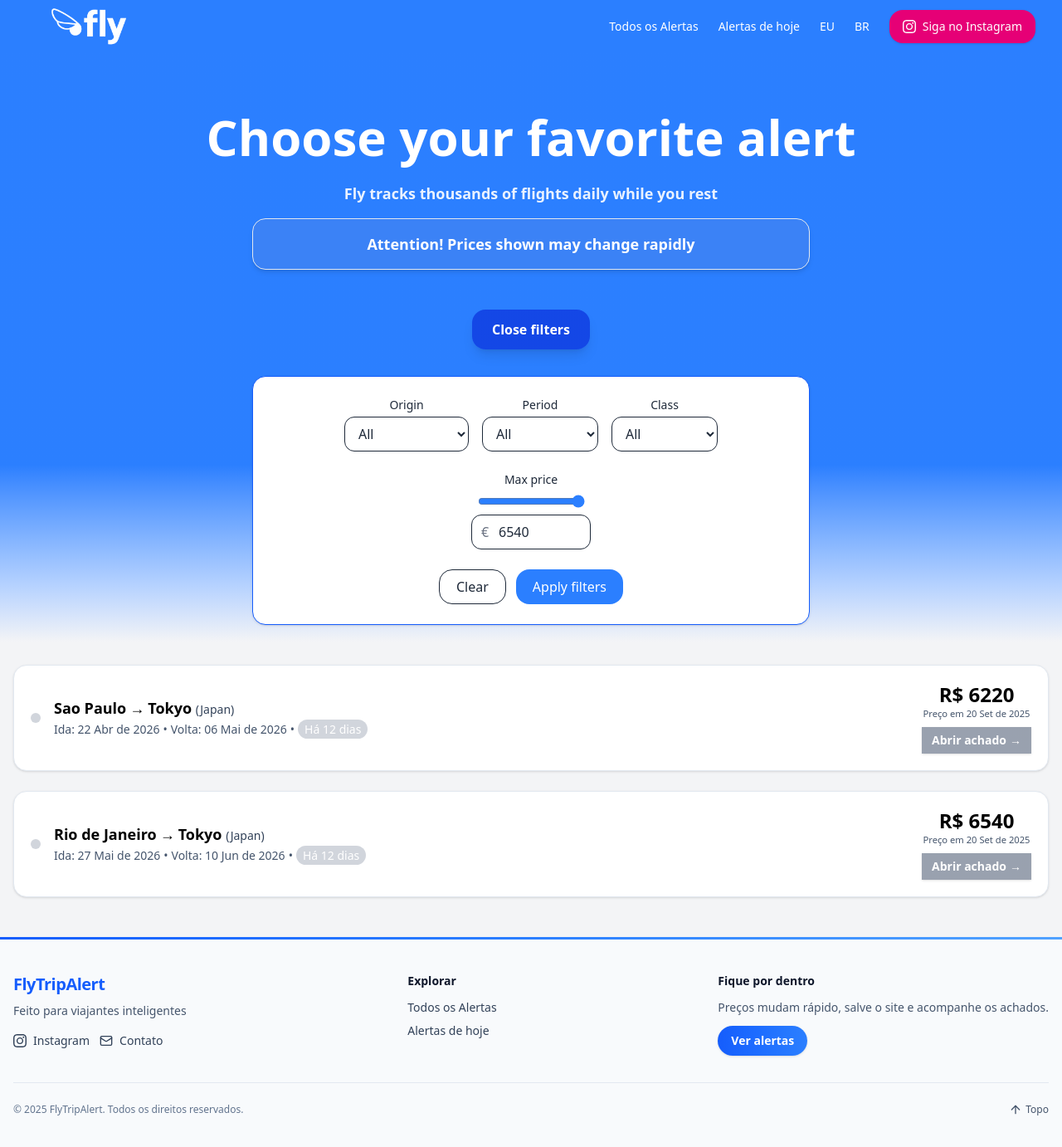
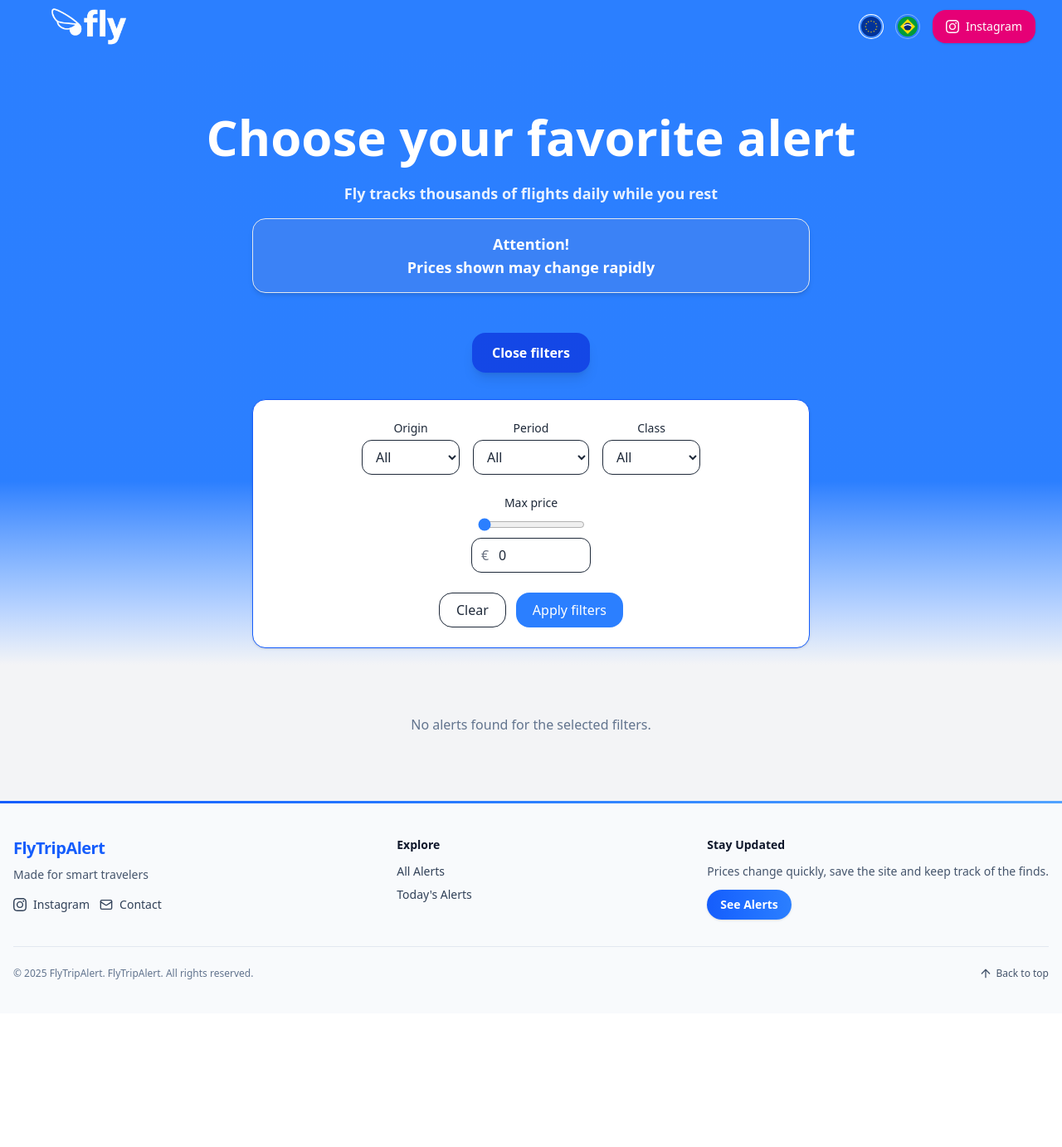
Before and after one commit to GCOUTO-FONSECA/flytripalert_js-site, a Next.js app: page /eu in a window 1280 px wide. Shown: the top 1382 px of the page at 83% size. After the commit the page ends 1221 px from the top, so only its background shows below. Built offline with nearby package versions, Linux system fonts and the light colour scheme.

Commit message:
Add regional layouts and update footer translations for BR and EU

```diff
--- /dev/null
+++ b/app/br/layout.tsx
@@ -0,0 +1,11 @@
+// app/br/layout.tsx
+import Footer from "@/components/Footer";
+
+export default function BrLayout({ children }: { children: React.ReactNode }) {
+  return (
+    <>
+      {children}
+      <Footer region="br" />
+    </>
+  );
+}
--- a/app/br/page.tsx
+++ b/app/br/page.tsx
@@ -41,9 +41,6 @@ export default async function BRpage({
           </Suspense>
         </div>
       </section>
-
-      {/* FOOTER */}
-      <Footer />
     </div>
   );
 }
--- /dev/null
+++ b/app/eu/layout.tsx
@@ -0,0 +1,11 @@
+// app/eu/layout.tsx
+import Footer from "@/components/Footer";
+
+export default function EuLayout({ children }: { children: React.ReactNode }) {
+  return (
+    <>
+      {children}
+      <Footer region="eu" />
+    </>
+  );
+}
--- a/app/eu/page.tsx
+++ b/app/eu/page.tsx
@@ -41,9 +41,6 @@ export default async function EUpage({
           </Suspense>
         </div>
       </section>
-
-      {/* FOOTER */}
-      <Footer />
     </div>
   );
 }
--- a/app/layout.tsx
+++ b/app/layout.tsx
@@ -10,6 +10,7 @@ export const metadata: Metadata = {
     default: "FlyTripAlert",
     template: "%s • FlyTripAlert",
   },
+
   description: "Alertas de passagens aéreas",
   themeColor: "#ffffff",
   manifest: "/icons/site.webmanifest",
@@ -38,8 +39,6 @@ export const metadata: Metadata = {
   },
 };
 
-
-
 import { ReactNode } from "react";
 
 export default function RootLayout({ children }: { children: ReactNode }) {
--- a/components/AlertCard.tsx
+++ b/components/AlertCard.tsx
@@ -43,18 +43,40 @@ const gradientByColor: Record<string, string> = {
   gray: "bg-gradient-to-r from-gray-400 to-gray-400 hover:from-gray-500 hover:to-gray-300",
 };
 
-function translateDate(dateStr: string, translateTo: string): string {
+function translateDate(dateStr: string, region: "br" | "eu"): string {
   const date = new Date(dateStr);
+  const translateTo = region === "br" ? 'pt-BR' : 'en-GB';
   let newDate = date.toLocaleDateString(translateTo, { day: '2-digit', month: 'short', year: 'numeric' }).replace(".", "").replace(" de ", " ");
   // Capitalize first letter of month
   newDate = newDate.replace(/(\d{2}) (\w)(\w+)/, (match, d, m1, mRest) => `${d} ${m1.toUpperCase()}${mRest}`);
   return newDate;
 }
 
+export default function AlertCard(p: Props & { region: "br" | "eu" }) {
+  const { region } = p;
+  const LOCALE_BY_REGION = { br: "pt-BR", eu: "en" } as const;
 
+  function rtAgo(n: number, unit: Intl.RelativeTimeFormatUnit, region: "br"|"eu") {
+    const rtf = new Intl.RelativeTimeFormat(LOCALE_BY_REGION[region], { numeric: "auto" });
 
-
-export default function AlertCard(p: Props) {
+    return rtf.format(-n, unit);
+  }
+  // Traduções de textos fixos
+  const dict = {
+    br: {
+      from: "Ida",
+      to: "Volta",
+      priceOn: "Preço em",
+      OpenDeal: "Abrir achado"
+    },
+    eu: {
+     from: "From",
+     to: "To",
+     priceOn: "Price on",
+     OpenDeal: "Open deal"
+    },
+  } as const;
+  const t = dict[region];
   const elapsedTime = elapsedDays(p.found_at);
   const color = ratingColor(p.found_at);
   const buttonColor = openLinkColor(p.found_at);
@@ -88,14 +110,14 @@ export default function AlertCard(p: Props) {
 
         {/* Ida / Volta in the same grid*/}
         <span className="text-xs text-slate-500 font-normal">Ida:</span>
-        <span className="text-sm text-slate-600">{translateDate(p.depart, 'pt-BR')}</span>
+        <span className="text-sm text-slate-600">{translateDate(p.depart, region)}</span>
 
         <span className="text-xs text-slate-500 font-normal">Volta:</span>
-        <span className="text-sm text-slate-600">{translateDate(p.return, 'pt-BR')}</span>
+        <span className="text-sm text-slate-600">{translateDate(p.return, region)}</span>
       </div>
       {/* Score */}
       <span className={`sm:hidden inline-flex w-fit px-2 py-0.5 mt-2 rounded-full text-white font-medium ${color}`}>
-        {elapsedTime >= 1 ? elapsedTime === 1 ? "Há 1 dia" : "Há " + elapsedTime.toString() + " dias" : "Hoje"}
+        {rtAgo(elapsedTime, "day", region)}
       </span>
 
       {/* CONFIGURE CARD FOR DESKTOP (sm+) */}
@@ -103,17 +125,17 @@ export default function AlertCard(p: Props) {
                     [&>span]:inline sm:[&>span]:whitespace-nowrap
                       sm:[&>span:not(:last-child)]:after:content-['•']
                       sm:[&>span:not(:last-child)]:after:mx-1">
-          <span>Ida: {translateDate(p.depart, 'pt-BR')}</span>
-          <span>Volta: {translateDate(p.return, 'pt-BR')}</span>
+          <span>{t.from}: {translateDate(p.depart, region)}</span>
+          <span>{t.to}: {translateDate(p.return, region)}</span>
           <span className={`px-2 py-0.5 rounded-full text-white font-medium ${color} inline-flex w-fit`}>
-            {elapsedTime >= 1 ? elapsedTime === 1 ? "Há 1 dia" : "Há " + elapsedTime.toString() + " dias" : "Hoje"}
+            {rtAgo(elapsedTime, "day", region)}
           </span>
         </p>
       </div>
     <div className="self-center flex flex-col items-center justify-center text-center">
     <div className="text-xl sm:text-2xl font-bold leading-tight">
         {p.currency} {p.price}
-        <p className="text-slate-600 font-light text-[0.5rem] sm:text-xs md:text-sm lg:text-[0.7rem]">Preço em {translateDate(p.found_at, 'pt-BR')}</p>
+        <p className="text-slate-600 font-light text-[0.5rem] sm:text-xs md:text-sm lg:text-[0.7rem]">{t.priceOn} {translateDate(p.found_at, region)}</p>
     </div>
 
     <Link
@@ -134,7 +156,7 @@ export default function AlertCard(p: Props) {
       }
       }}
     >
-      Abrir achado
+      {t.OpenDeal}
       <span aria-hidden="true">→</span>
     </Link>
     </div>
--- a/components/AlertsSection.tsx
+++ b/components/AlertsSection.tsx
@@ -26,6 +26,17 @@ export default function AlertsSection({
     searchParams?: { [key: string]: string | string[] | undefined };
     region: "br" | "eu";
     }) {
+    // Traduções de textos fixos
+    const dict = {
+      br: {
+        notfound: " Nenhum alerta encontrado para os filtros selecionados.",
+      },
+      eu: {
+        notfound: " No alerts found for the selected filters.",
+      },
+    } as const;
+
+    const t = dict[region];
     // definir tamanho das paginas
     const PAGE_SIZE = 10;
     // ler alertas em data/deals.json
@@ -91,12 +102,12 @@ export default function AlertsSection({
     <div>
       {total === 0 ? (
         <div className="py-8 text-center text-slate-500">
-          Nenhum alerta encontrado para os filtros selecionados.
+          {t.notfound}
         </div>
       ) : (
         <div className="grid grid-cols-1 gap-4 sm:gap-6">
           {alertsVisible.map((a, i) => (
-            <AlertCard key={a.id + i} {...a} />
+            <AlertCard key={a.id + i} {...a} region={region} />
           ))}
         </div>
       )}
--- a/components/Footer.tsx
+++ b/components/Footer.tsx
@@ -3,9 +3,39 @@ import Link from "next/link";
 import { Mail, ArrowUp } from "lucide-react";
 import { SiInstagram } from "react-icons/si";
 
-export default function Footer() {
+type Region = "eu" | "br";
+
+export default function Footer({ region }: { region: Region }) {
   const year = new Date().getFullYear();
+  // Traduções de textos fixos
+  const dict = {
+    br: {
+      slogan: "Feito para viajantes inteligentes",
+      contact: "Contato",
+      backToTop: "Voltar ao topo",
+      explore: "Explorar",
+      allAlerts: "Todos os Alertas",
+      alertsToday: "Alertas de hoje",
+      stayUpdated: "Fique por dentro",
+      pricesChange: "Preços mudam rápido, salve o site e acompanhe os achados.",
+      seeAlerts: "Ver alertas",
+      copyright: "FlyTripAlert. Todos os direitos reservados."
+    },
+    eu: {
+      slogan: "Made for smart travelers",
+      contact: "Contact",
+      backToTop: "Back to top",
+      explore: "Explore",
+      allAlerts: "All Alerts",
+      alertsToday: "Today's Alerts",
+      stayUpdated: "Stay Updated",
+      pricesChange: "Prices change quickly, save the site and keep track of the finds.",
+      seeAlerts: "See Alerts",
+      copyright: "FlyTripAlert. All rights reserved."
+    },
+  } as const;
 
+  const t = dict[region];
   return (
     <footer className="mt-16 bg-slate-50 text-slate-700">
       {/* faixa superior em gradiente */}
@@ -19,7 +49,7 @@ export default function Footer() {
               FlyTripAlert
             </Link>
             <p className="mt-2 text-sm text-slate-600">
-              Feito para viajantes inteligentes
+              {t.slogan}
             </p>
             <div className="mt-4 flex items-center gap-3 text-center">
               <Link
@@ -36,25 +66,25 @@ export default function Footer() {
                 aria-label="Enviar email para contato"
               >
                 <Mail className="h-4 w-4" />
-                Contato
+                {t.contact}
               </Link>
             </div>
           </div>
 
           {/* navegação principal */}
           <nav aria-label="Navegação" className="text-sm">
-            <h4 className="mb-3 font-semibold text-slate-900">Explorar</h4>
+            <h4 className="mb-3 font-semibold text-slate-900">{t.explore}</h4>
             <ul className="space-y-2">
-              <li><Link href="/#alerts" className="hover:text-blue-600">Todos os Alertas</Link></li>
-              <li><Link href="/?page=1&periodo=24h" className="hover:text-blue-600">Alertas de hoje</Link></li>
+              <li><Link href="/#alerts" className="hover:text-blue-600">{t.allAlerts}</Link></li>
+              <li><Link href="/?page=1&periodo=24h" className="hover:text-blue-600">{t.alertsToday}</Link></li>
             </ul>
           </nav>
 
           {/* chamada rápida */}
           <div className="text-sm">
-            <h4 className="mb-3 font-semibold text-slate-900">Fique por dentro</h4>
+            <h4 className="mb-3 font-semibold text-slate-900">{t.stayUpdated}</h4>
             <p className="text-slate-600">
-              Preços mudam rápido, salve o site e acompanhe os achados.
+              {t.pricesChange}
             </p>
             <Link
               href="/#alerts"
@@ -63,7 +93,7 @@ export default function Footer() {
                          font-semibold text-white shadow-sm hover:from-blue-600 hover:to-indigo-500
                          focus-visible:outline-2 focus-visible:outline-offset-2 focus-visible:outline-blue-600"
             >
-              Ver alertas
+              {t.seeAlerts}
             </Link>
           </div>
         </div>
@@ -71,7 +101,7 @@ export default function Footer() {
         {/* barra final */}
         <div className="mt-8 border-t border-slate-200 pt-6 flex flex-col gap-3 sm:flex-row sm:items-center sm:justify-between">
           <p className="text-xs text-slate-500">
-            © {year} FlyTripAlert. Todos os direitos reservados.
+            © {year} FlyTripAlert. {t.copyright}
           </p>
           <Link
             href="#"
@@ -79,7 +109,7 @@ export default function Footer() {
             aria-label="Voltar ao topo"
           >
             <ArrowUp className="h-4 w-4" />
-            Topo
+            {t.backToTop}
           </Link>
         </div>
       </div>
--- a/components/Header.jsx
+++ b/components/Header.jsx
@@ -1,21 +1,81 @@
 // components/Header.jsx
 "use client";
 
-import { useState } from "react";
+import { usePathname } from "next/navigation";
+import { useState, useId } from "react";
 import Link from "next/link";
 import Image from "next/image";
 import { SiInstagram } from "react-icons/si";
 
+// Bandeira da UE (simplificada), formato redondo
+function FlagEU({ className = "h-5 w-5" }) {
+  const uid = useId();
+  const clipId = `${uid}-eu-clip`;
+  // estrela de 5 pontas, pequena
+  const STAR =
+    "0,-3 0.59,-0.93 3,-0.93 1,0.35 1.85,2.7 0,1.4 -1.85,2.7 -1,0.35 -3,-0.93 -0.59,-0.93";
+
+  return (
+    <svg viewBox="0 0 64 64" className={className} aria-hidden="true">
+      <defs>
+        <clipPath id={clipId}><circle cx="32" cy="32" r="32" /></clipPath>
+      </defs>
+      <g clipPath={`url(#${clipId})`} shapeRendering="geometricPrecision">
+        {/* fundo azul */}
+        <rect width="64" height="64" fill="#003399" />
+        {/* anel de 12 estrelas (sem trigonometria) */}
+        {Array.from({ length: 12 }).map((_, i) => (
+          <g
+            key={i}
+            transform={`translate(32 32) rotate(${i * 30}) translate(0 -18)`}
+          >
+            <polygon points={STAR} fill="#FFCC00" />
+          </g>
+        ))}
+      </g>
+    </svg>
+  );
+}
+
+// Bandeira do Brasil (simplificada), formato redondo
+function FlagBR({ className = "h-5 w-5" }) {
+  return (
+    <svg viewBox="0 0 64 64" className={className} aria-hidden="true">
+      <defs>
+        <clipPath id="clipCircleBR"><circle cx="32" cy="32" r="32"/></clipPath>
+      </defs>
+      <g clipPath="url(#clipCircleBR)">
+        {/* fundo verde */}
+        <rect width="64" height="64" fill="#009b3a" />
+        {/* losango amarelo */}
+        <polygon
+          points="32,8 56,32 32,56 8,32"
+          fill="#ffdf00"
+        />
+        {/* círculo azul */}
+        <circle cx="32" cy="32" r="12" fill="#002776" />
+        {/* faixa branca (arco simples) */}
+        <path
+          d="M20 30c8-6 16-6 24 0"
+          fill="none"
+          stroke="#ffffff"
+          strokeWidth="3"
+          strokeLinecap="round"
+        />
+      </g>
+    </svg>
+  );
+}
+
 const NAV = [
-  { id: 1, href: "/#alerts", label: "Todos os Alertas" },
-  { id: 2, href: "/?page=1&periodo=24h", label: "Alertas de hoje" },
-  { id: 3, href: "/eu", label: "EU" },
-  { id: 4, href: "/br", label: "BR" }
+  { id: "eu", href: "/eu", aria: "Switch to Europe region", Icon: FlagEU },
+  { id: "br", href: "/br", aria: "Mudar para região Brasil", Icon: FlagBR },
 ];
 
 export default function Header() {
   const [open, setOpen] = useState(false);
-
+  const pathname = usePathname();
+  const active = (href) => pathname?.startsWith(href);
   return (
     <header className="sticky top-0 z-50 bg-blue-500 text-white">
       <div className="max-w-7xl mx-auto px-4 sm:px-6 lg:px-8 h-16 flex items-center justify-between">
@@ -33,16 +93,24 @@ export default function Header() {
         </div>
 
         {/* Desktop nav */}
-        <nav className="hidden md:flex items-center gap-6">
-          {NAV.map((item) => (
+        <nav className="hidden md:flex items-center gap-4">
+          {NAV.map(({ id, href, aria, Icon }) => {
+            const active = pathname?.startsWith(href);
+            return (
               <Link
-              key={item.href}
-              href={item.href}
-              className="text-sm hover:opacity-80"
+                key={id}
+                href={href}
+                aria-label={aria}
+                className={`inline-flex items-center justify-center rounded-full p-[2px]
+                  ring-1 transition hover:opacity-90
+                  ${active ? "ring-white bg-white/10" : "ring-white/40 bg-white/0"}`}
               >
-              {item.label}
+                <Icon className="h-6 w-6" />
+                {/* acessibilidade */}
+                <span className="sr-only">{id.toUpperCase()}</span>
               </Link>
-          ))}
+            );
+          })}
           <Link
             href="https://www.instagram.com/flytripalert/"
             target="_blank"
@@ -52,24 +120,47 @@ export default function Header() {
                        bg-pink-600 text-white border-2 border-transparent hover:bg-pink-400"
           >
             <SiInstagram className="h-4 w-4" />
-            Siga no Instagram
+            Instagram
           </Link>
         </nav>
 
-        {/* Mobile toggle */}
+        {/* Mobile: flags + toggle */}
+        <div className="md:hidden inline-flex items-center gap-2">
+          {/* Flags sempre visíveis no topo */}
+          <Link
+            href="/eu"
+            aria-label="Switch to Europe region"
+            className={`inline-flex items-center justify-center rounded-full p-[2px] ring-1 transition
+              ${active("/eu") ? "ring-white bg-white/10" : "ring-white/40 bg-white/0 hover:bg-white/10"}`}
+          >
+            <FlagEU className="h-6 w-6" />
+            <span className="sr-only">EU</span>
+          </Link>
+
+          <Link
+            href="/br"
+            aria-label="Mudar para região Brasil"
+            className={`inline-flex items-center justify-center rounded-full p-[2px] ring-1 transition
+              ${active("/br") ? "ring-white bg-white/10" : "ring-white/40 bg-white/0 hover:bg-white/10"}`}
+          >
+            <FlagBR className="h-6 w-6" />
+            <span className="sr-only">BR</span>
+          </Link>
+
+          {/* Toggle do menu */}
           <button
             type="button"
             aria-label="Open menu"
             aria-expanded={open}
             onClick={() => setOpen((v) => !v)}
-          className="md:hidden inline-flex items-center justify-center rounded-xl p-2 border"
+            className="inline-flex items-center justify-center rounded-xl p-2 border"
           >
             <span className="sr-only">Toggle menu</span>
-          {/* ícone simples */}
             <svg width="20" height="20" viewBox="0 0 24 24" fill="none">
               <path d="M4 6h16M4 12h16M4 18h16" stroke="currentColor" strokeWidth="2" />
             </svg>
           </button>
+        </div>
       </div>
 
       {/* Mobile menu (abre/fecha) */}
--- a/components/Hero.tsx
+++ b/components/Hero.tsx
@@ -13,7 +13,7 @@ export default function Hero({ region }: { region: "br" | "eu" }) {
     br: {
       title: "Escolha o seu alerta favorito",
       sub: "A Fly rastreia milhares de voos diariamente enquanto você descansa",
-      warn: "Atenção! Os preços mostrados podem mudar rapidamente",
+      warnLines: ["Atenção!", "Os preços mostrados podem mudar rapidamente"],
       btnOpen: "Filtrar alertas",
       btnClose: "Fechar filtros",
       clear: "Limpar",
@@ -24,7 +24,7 @@ export default function Hero({ region }: { region: "br" | "eu" }) {
     eu: {
       title: "Choose your favorite alert",
       sub: "Fly tracks thousands of flights daily while you rest",
-      warn: "Attention! Prices shown may change rapidly",
+      warnLines: ["Attention!", "Prices shown may change rapidly"],
       btnOpen: "Filter alerts",
       btnClose: "Close filters",
       clear: "Clear",
@@ -138,7 +138,12 @@ export default function Hero({ region }: { region: "br" | "eu" }) {
         <p style={{ backgroundColor: 'rgb(59, 130, 246)' }} className="relative z-10 mt-4 text-base sm:text-lg font-bold
         border border-slate-200 p-4 max-w-2xl text-center mx-auto rounded-2xl
         text-white shadow-md">
-          {t.warn}
+          {t.warnLines.map((line, index) => (
+            <span key={index}>
+              {line}
+              {index < t.warnLines.length - 1 && <br />}
+            </span>
+          ))}
         </p>
 
         <section id="form" className="relative w-full text-white">
--- a/data/br/deals.json
+++ b/data/br/deals.json
@@ -9,7 +9,7 @@
     "depart": "22 Apr 2026",
     "return": "06 May 2026",
     "days": 14,
-    "found_at": "20 Sep 2025",
+    "found_at": "21 Sep 2025",
     "link": "https://www.google.com/travel/flights/s/z9D6aJfkEW3izfwX6"
   },
   {
--- a/data/eu/deals.json
+++ b/data/eu/deals.json
@@ -1,28 +1,2 @@
 [
-  {
-    "id": "br_sao_paulo-tokyo-20_sep_2025",
-    "from": "Sao Paulo",
-    "to": "Tokyo (Japan)",
-    "price": 6220,
-    "currency": "R$",
-    "class": "Econômica",
-    "depart": "22 Apr 2026",
-    "return": "06 May 2026",
-    "days": 14,
-    "found_at": "20 Sep 2025",
-    "link": "https://www.google.com/travel/flights/s/z9D6aJfkEW3izfwX6"
-  },
-  {
-    "id": "br_rio_de_janeiro-tokyo-20_sep_2025",
-    "from": "Rio de Janeiro",
-    "to": "Tokyo (Japan)",
-    "price": 6540,
-    "currency": "R$",
-    "class": "Econômica",
-    "depart": "27 May 2026",
-    "return": "10 Jun 2026",
-    "days": 14,
-    "found_at": "20 Sep 2025",
-    "link": "https://www.google.com/travel/flights/s/TPqReDLVsS7FNcQ76"
-  }
 ]
```
Lines whose indentation alone changed are shown as unchanged.
